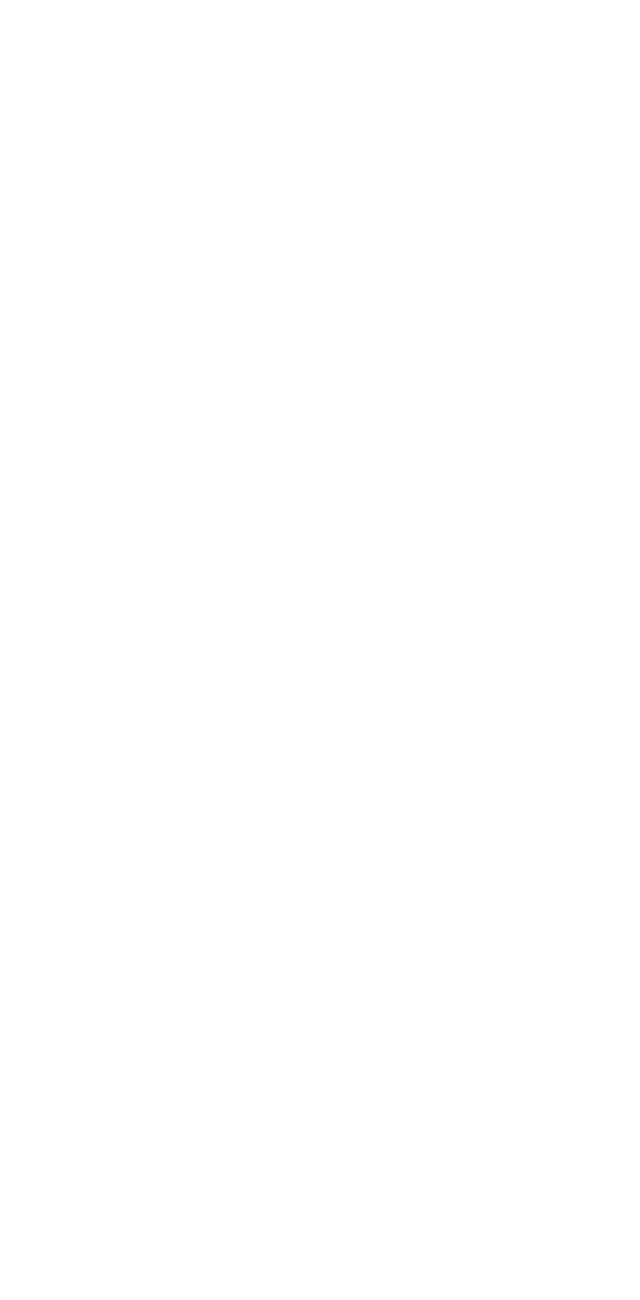
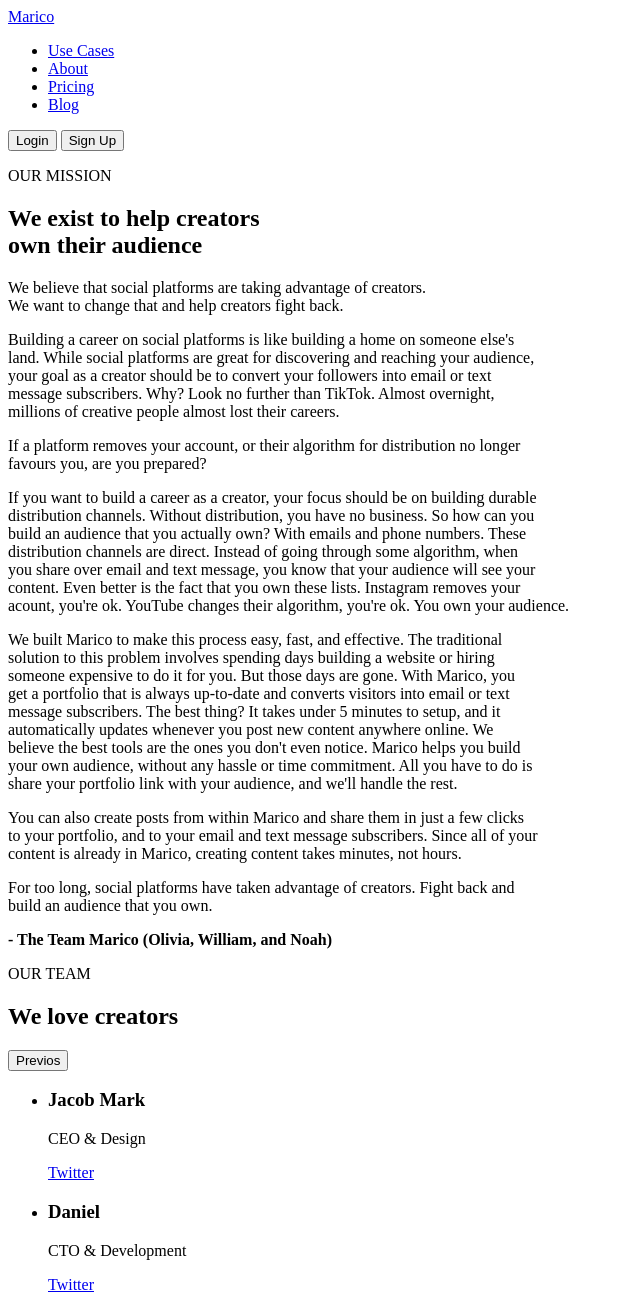
Before and after one commit to vlad-lutsiuk/website-svidky-iasa, a plain HTML site: page about.html in a window 1280 px wide. Shown: the top 1300 px of the page, without its empty margins (0-640 px from the left). Before the commit the page ends 800 px from the top, so only its background shows below. Drawn offline with Linux system fonts and the light colour scheme.

Commit message:
Upgrade about.html

```diff
--- a/about.html
+++ b/about.html
@@ -1 +1,131 @@
-<html></html>
+<!DOCTYPE html>
+<html lang="en">
+<head>
+    <meta charset="UTF-8">
+    <meta http-equiv="X-UA-Compatible" content="IE=edge">
+    <meta name="viewport" content="width=device-width, initial-scale=1.0">
+    <title>Pricing</title>
+    <link rel="preconnect" href="https://fonts.googleapis.com" />
+    <link rel="preconnect" href="https://fonts.gstatic.com" crossorigin />
+    <link
+        href="https://fonts.googleapis.com/css2?family=Poppins:wght@400;500;600;700;800&family=Raleway:wght@700&family=Roboto:wght@400;500;700;900&display=swap"
+        rel="stylesheet" />
+</head>
+
+<body>
+    <header>
+        <a href="#">
+          <span>Marico</span>
+        </a>
+        <nav>
+          <ul>
+            <li><a href="#">Use Cases</a></li>
+            <li><a href="./about.html">About</a></li>
+            <li><a href="./pricing.html">Pricing</a></li>
+            <li><a href="./blog.html">Blog</a></li>
+          </ul>
+        </nav>
+        <button type="button">Login</button>
+        <button type="button">Sign Up</button>
+      </header>
+
+      <main>
+        <section>
+            <p>OUR MISSION</p>
+            <h2>We exist to help creators <br> own their audience</h2>
+            <p>
+                We believe that social platforms are taking advantage of creators.<br>
+                We want to change that and help creators fight back.
+            </p>
+            <p>
+                Building a career on social platforms is like building a home on someone else's <br>
+                land. While social platforms are great for discovering and reaching your audience,<br>
+                your goal as a creator should be to convert your followers into email or text <br>
+                message subscribers. Why? Look no further than TikTok. Almost overnight, <br>
+                millions of creative people almost lost their careers.
+            </p>
+            <p>
+                If a platform removes your account, or their algorithm for distribution no longer<br>
+                favours you, are you prepared?
+            </p>
+            <p>
+                If you want to build a career as a creator, your focus should be on building durable<br>
+                distribution channels. Without distribution, you have no business. So how can you<br>
+                build an audience that you actually own? With emails and phone numbers. These<br>
+                distribution channels are direct. Instead of going through some algorithm, when<br>
+                you share over email and text message, you know that your audience will see your<br>
+                content. Even better is the fact that you own these lists. Instagram removes your<br>
+                acount, you're ok. YouTube changes their algorithm, you're ok. You own your
+                audience.
+            </p>
+            <p>
+                We built Marico to make this process easy, fast, and effective. The traditional<br>
+                solution to this problem involves spending days building a website or hiring<br>
+                someone expensive to do it for you. But those days are gone. With Marico, you<br>
+                get a portfolio that is always up-to-date and converts visitors into email or text<br>
+                message subscribers. The best thing? It takes under 5 minutes to setup, and it<br>
+                automatically updates whenever you post new content anywhere online. We<br>
+                believe the best tools are the ones you don't even notice. Marico helps you build<br>
+                your own audience, without any hassle or time commitment. All you have to do is<br>
+                share your portfolio link with your audience, and we'll handle the rest.
+            </p>
+            <p>
+                You can also create posts from within Marico and share them in just a few clicks<br>
+                to your portfolio, and to your email and text message subscribers. Since all of your<br>
+                content is already in Marico, creating content takes minutes, not hours.
+            </p>
+            <p>
+                For too long, social platforms have taken advantage of creators. Fight back and<br>
+                build an audience that you own.
+            </p>
+            <p>
+                <b>- The Team Marico (Olivia, William, and Noah)</b>
+            </p>
+          </section>
+          <section>
+            <p>OUR TEAM</p>
+            <h2>We love creators</h2>
+            <button type="button">Previos</button>
+            <ul>
+                <li>
+                  <h3>Jacob Mark</h3>
+                  <p>CEO & Design</p>
+                  <p><a href="#">Twitter</a></p>
+                </li>
+                <li>
+                  <h3>Daniel</h3>
+                  <p>CTO & Development</p>
+                  <p><a href="#">Twitter</a></p>
+                </li>
+                <li>
+                  <h3>Ryan Trump</h3>
+                  <p>COO & Sales</p>
+                  <p><a href="#">Twitter</a></p>
+                </li>
+              </ul>
+              <button type="button">Next</button>
+          </section>
+      </main>
+
+      <footer>
+        <img src="./image/Logo.jpg" alt="Logo" />
+        <h2>Get Started Now</h2>
+        <p>Setup is easy and takes under 5 minutes.</p>
+        <button type="button">Get Started Now</button>
+        <p><span>1000+</span>creators have already started</p>
+        <a href="#">
+            <span>Marico</span>
+        </a>
+        <a href="mailto:info@marico.com"> <span>info@marico.com</span></a>
+        <nav>
+            <ul>
+                <li><a href="./about.html">About</a></li>
+                <li><a href="./pricing.html">Pricing</a></li>
+                <li><a href="./blog.html">Blog</a></li>
+                <li><a href="./login.html">Sign in</a></li>
+            </ul>
+        </nav>
+    </footer>
+
+</body>
+</html>
```
